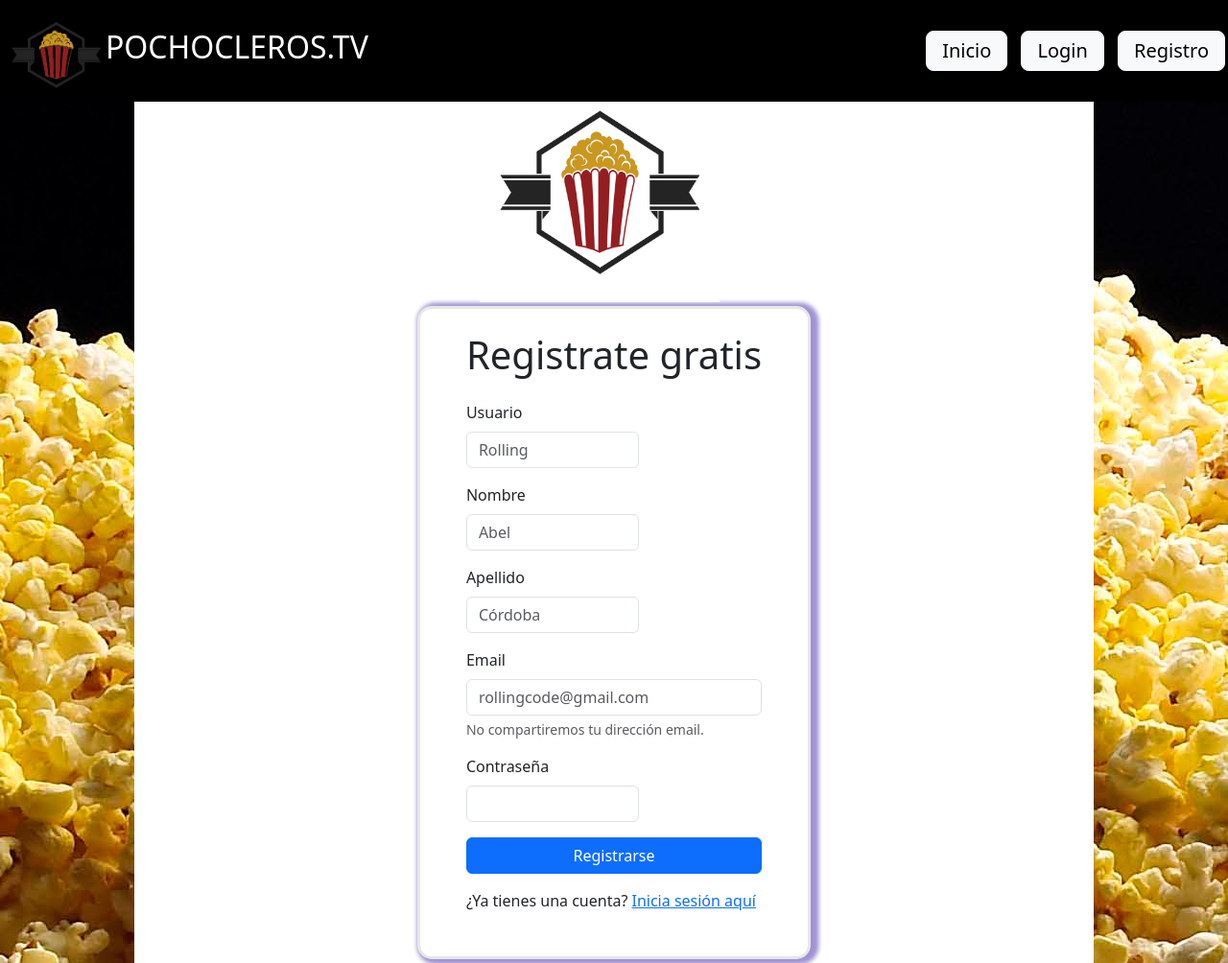
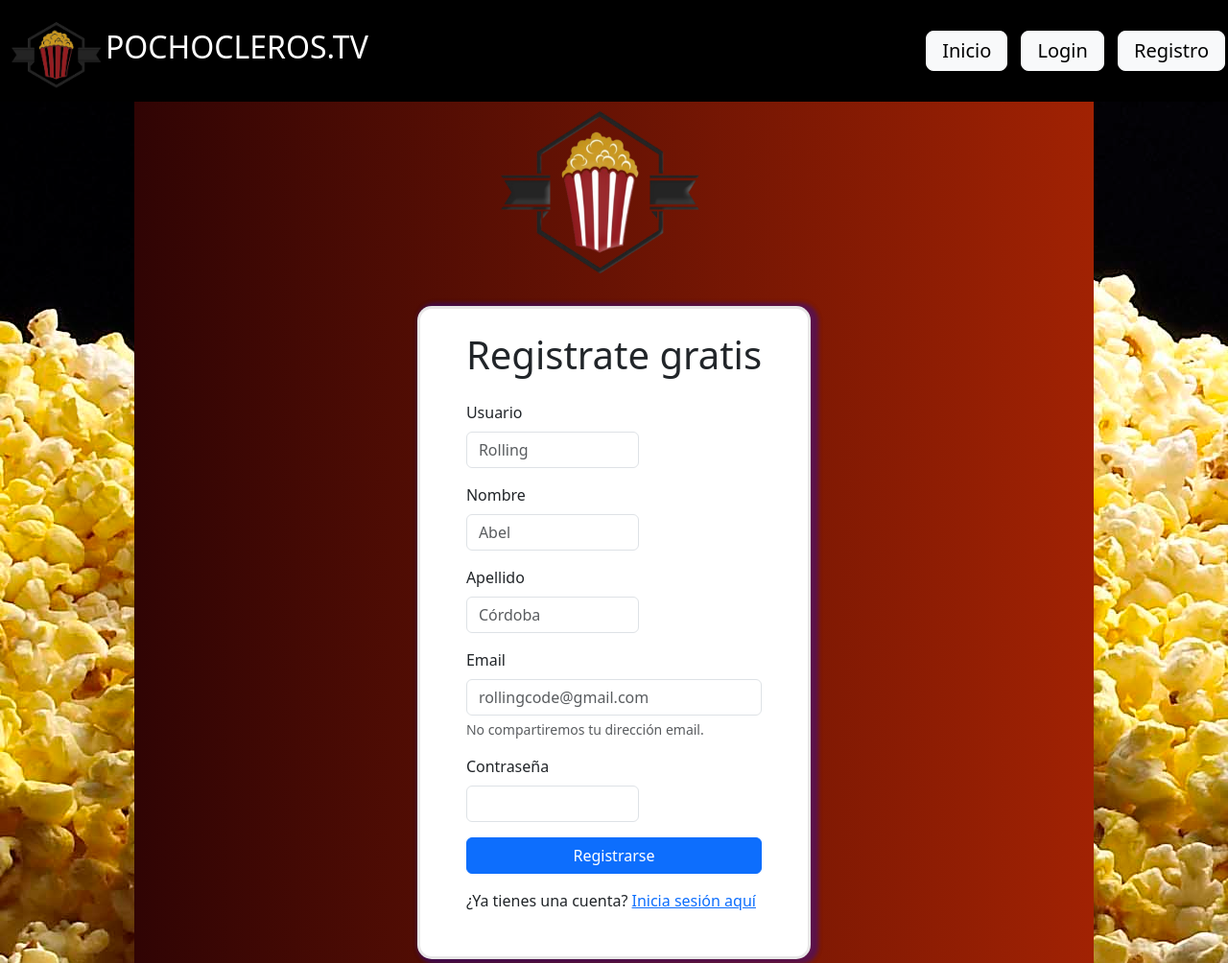
Before and after one commit to maxigiordani/Proyecto-pochoclerosJS, a plain HTML site: page pages/registro.html in a window 1280 px wide. Shown: the top 1004 px of the page at 96% size. Drawn offline with nearby package versions, Linux system fonts and the light colour scheme.

Commit message:
cambios en stlyle

```diff
--- a/css/registronosotros.css
+++ b/css/registronosotros.css
@@ -118,7 +118,7 @@
 #divBodySign {
     width: 1000px;
     justify-content: center;
-    background: #ffffff;
+    background: linear-gradient(to right, #300404, #a12203);
 }
 
 #logoSignIn {
--- a/css/stylelogin.css
+++ b/css/stylelogin.css
@@ -30,7 +30,7 @@ position: relative;
 }
 
 .formcontrol input {
-  border: 2px solid #f0f0f0;
+  border: 2px solid white;
 
 }
 .formcontrol input:focus {
--- a/pages/registro.html
+++ b/pages/registro.html
@@ -45,7 +45,7 @@
       <section class="d-grid justify-content-center">
         <div>
           <a href="../index1.html"
-            ><img src="../img/pochoclos_LOGO.png" id="logoSignIn" alt="logo"
+            ><img src="/img/pochoclerosLOGOpng.png" id="logoSignIn" alt="logo"
           /></a>
         </div>
         <div class="px-5 my-1" id="signDiv">
```
